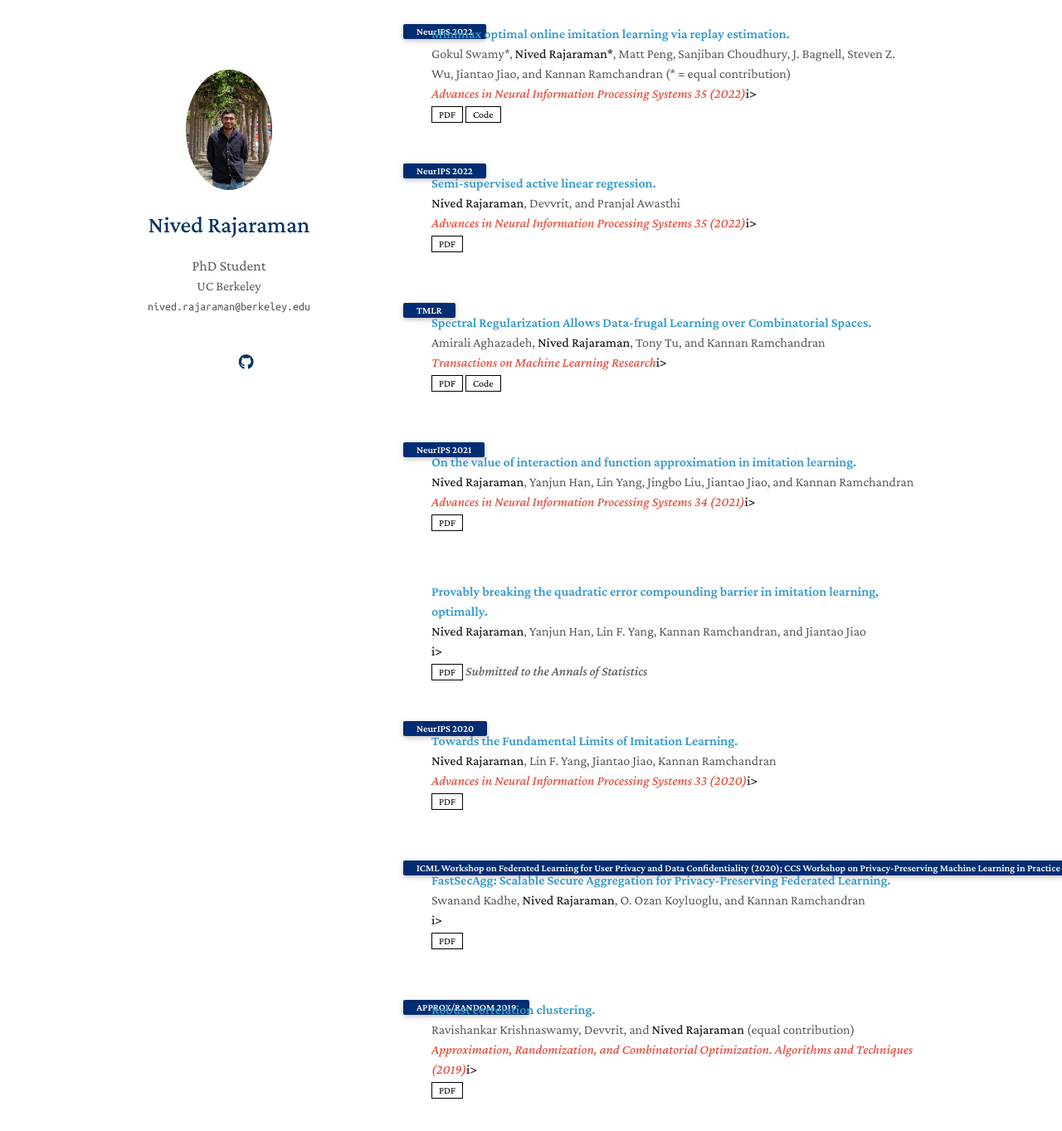
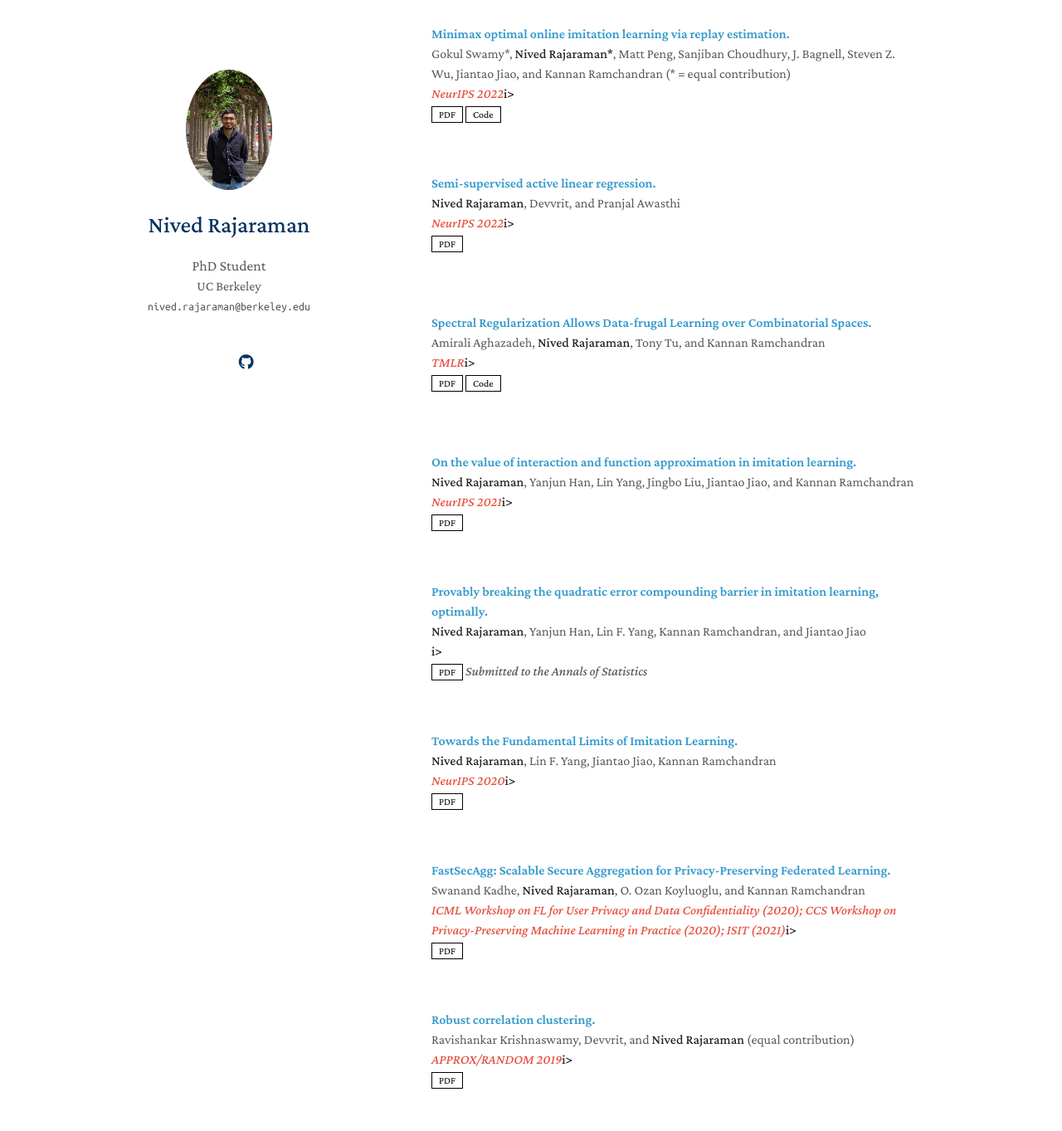
Before and after one commit to nivedr/nivedr.github.io, a Jekyll site: the page built from index.md, in a window 1280 px wide and 1400 px high, scrolled down 1259 px. Shown: the top 1363 px of the window at 83% size. Built offline with Jekyll 4.4.1, drawn with Linux system fonts in a browser that asks for light colours; nearby versions of some CDN libraries; a style sheet for code colours, icons or effects is not loaded; our own code applies the rules of GitHub Pages for plain Markdown files; some of the changed lines change nothing that is shown; some of the changed text lies outside the part shown.

Commit message:
minor edits

```diff
--- a/_data/publications.yml
+++ b/_data/publications.yml
@@ -23,28 +23,28 @@ main:
 
   - title: "Minimax optimal online imitation learning via replay estimation."
     authors: Gokul Swamy*, <strong>Nived Rajaraman*</strong>, Matt Peng, Sanjiban Choudhury, J. Bagnell, Steven Z. Wu, Jiantao Jiao, and Kannan Ramchandran (* = equal contribution)
-    conference_short: NeurIPS 2022
-    conference: Advances in Neural Information Processing Systems 35 (2022)
+    conference: NeurIPS 2022
+    # conference: Advances in Neural Information Processing Systems 35 (2022)
     code: https://github.com/gkswamy98/replay_est
     pdf: https://proceedings.neurips.cc/paper_files/paper/2022/file/2e809adc337594e0fee330a64acbb982-Paper-Conference.pdf
 
   - title: "Semi-supervised active linear regression."
     authors: <strong>Nived Rajaraman</strong>, Devvrit, and Pranjal Awasthi
-    conference_short: NeurIPS 2022
-    conference: Advances in Neural Information Processing Systems 35 (2022)
+    conference: NeurIPS 2022
+    # conference: Advances in Neural Information Processing Systems 35 (2022)
     pdf: https://proceedings.neurips.cc/paper_files/paper/2022/file/08fe4b20d554296e503f5a43795c78d6-Paper-Conference.pdf
 
   - title: "Spectral Regularization Allows Data-frugal Learning over Combinatorial Spaces."
     authors: Amirali Aghazadeh, <strong>Nived Rajaraman</strong>, Tony Tu, and Kannan Ramchandran
-    conference_short: TMLR
-    conference: Transactions on Machine Learning Research
+    conference: TMLR
+    # conference: Transactions on Machine Learning Research
     pdf: https://arxiv.org/abs/2210.02604
     code: https://github.com/tonytu16/Walsh-Hadamard-Transform
 
   - title: "On the value of interaction and function approximation in imitation learning."
     authors: <strong>Nived Rajaraman</strong>, Yanjun Han, Lin Yang, Jingbo Liu, Jiantao Jiao, and Kannan Ramchandran
-    conference_short: NeurIPS 2021
-    conference: Advances in Neural Information Processing Systems 34 (2021)
+    conference: NeurIPS 2021
+    # conference: Advances in Neural Information Processing Systems 34 (2021)
     pdf: https://proceedings.neurips.cc/paper/2021/file/09dbc1177211571ef3e1ca961cc39363-Paper.pdf
 
   - title: "Provably breaking the quadratic error compounding barrier in imitation learning, optimally."
@@ -54,13 +54,13 @@ main:
 
   - title: "Towards the Fundamental Limits of Imitation Learning."
     authors: <strong>Nived Rajaraman</strong>, Lin F. Yang, Jiantao Jiao, Kannan Ramchandran
-    conference_short: NeurIPS 2020
-    conference: Advances in Neural Information Processing Systems 33 (2020)
+    conference: NeurIPS 2020
+    # conference: Advances in Neural Information Processing Systems 33 (2020)
     pdf: https://arxiv.org/abs/2009.05990
 
   - title: "FastSecAgg: Scalable Secure Aggregation for Privacy-Preserving Federated Learning."
     authors: Swanand Kadhe, <strong>Nived Rajaraman</strong>, O. Ozan Koyluoglu, and Kannan Ramchandran
-    conference_short: ICML Workshop on Federated Learning for User Privacy and Data Confidentiality (2020); CCS Workshop on Privacy-Preserving Machine Learning in Practice (2020); ISIT (2021)
+    conference: ICML Workshop on FL for User Privacy and Data Confidentiality (2020); CCS Workshop on Privacy-Preserving Machine Learning in Practice (2020); ISIT (2021)
     # conference: International Conference on Machine Learning
     pdf: https://arxiv.org/abs/2009.11248
     # code: https://github.com/yaoyao-liu/class-incremental-learning/tree/main/mnemonics-training
@@ -71,6 +71,6 @@ main:
 
   - title: "Robust correlation clustering."
     authors: Ravishankar Krishnaswamy, Devvrit, and <strong>Nived Rajaraman</strong> (equal contribution)
-    conference_short: APPROX/RANDOM 2019
-    conference: Approximation, Randomization, and Combinatorial Optimization. Algorithms and Techniques (2019)
+    conference: APPROX/RANDOM 2019
+    # conference: Approximation, Randomization, and Combinatorial Optimization. Algorithms and Techniques (2019)
     pdf: https://drops.dagstuhl.de/opus/volltexte/2019/11248/pdf/LIPIcs-APPROX-RANDOM-2019-33.pdf
--- a/index.md
+++ b/index.md
@@ -20,7 +20,7 @@ Updates
 
 *January 2023*: I presented our recent work on nonlinear bandits at Google Research India and MSR India.
 
-*October 2022:* I will be participating in [https://www.aidslifecycle.org/ AIDS LifeCycle 2023]. You can support me by clicking [https://do.nr/etse1d here]. Every little bit counts!
+*October 2022:* I will be participating in [AIDS LifeCycle 2023](https://www.aidslifecycle.org/). You can support me by clicking [here](https://do.nr/etse1d). Every little bit counts!
 
 
 {% include_relative _includes/publications.md %}
```
